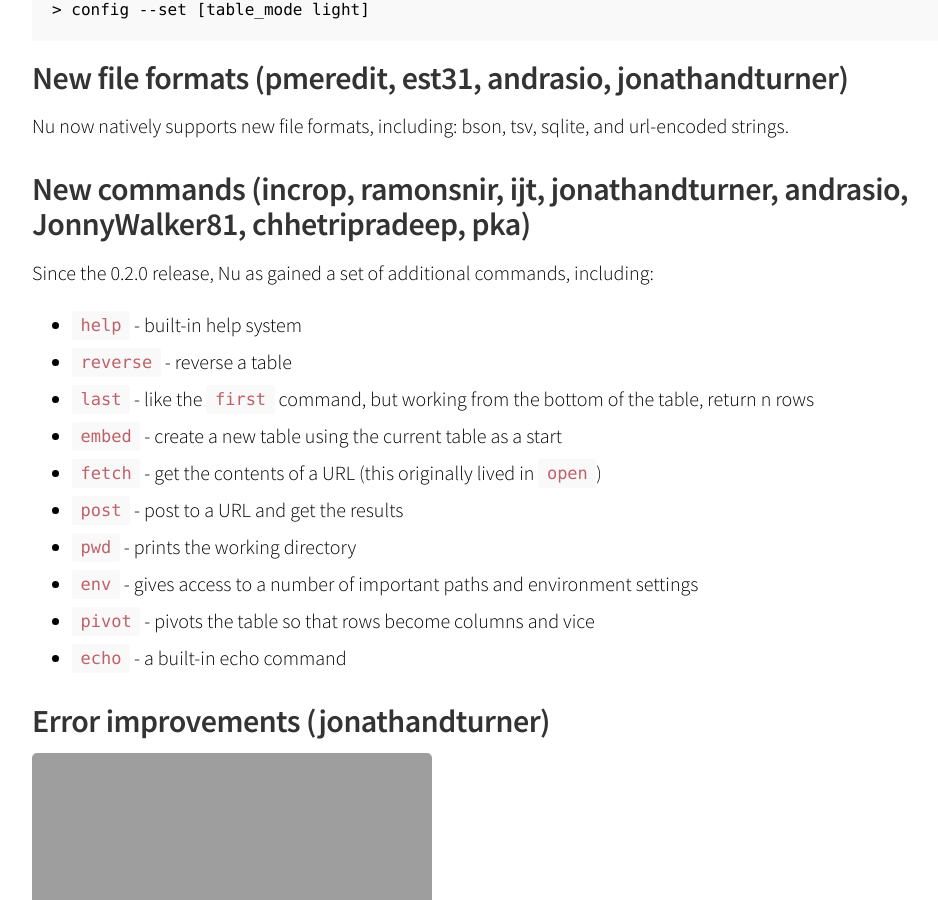
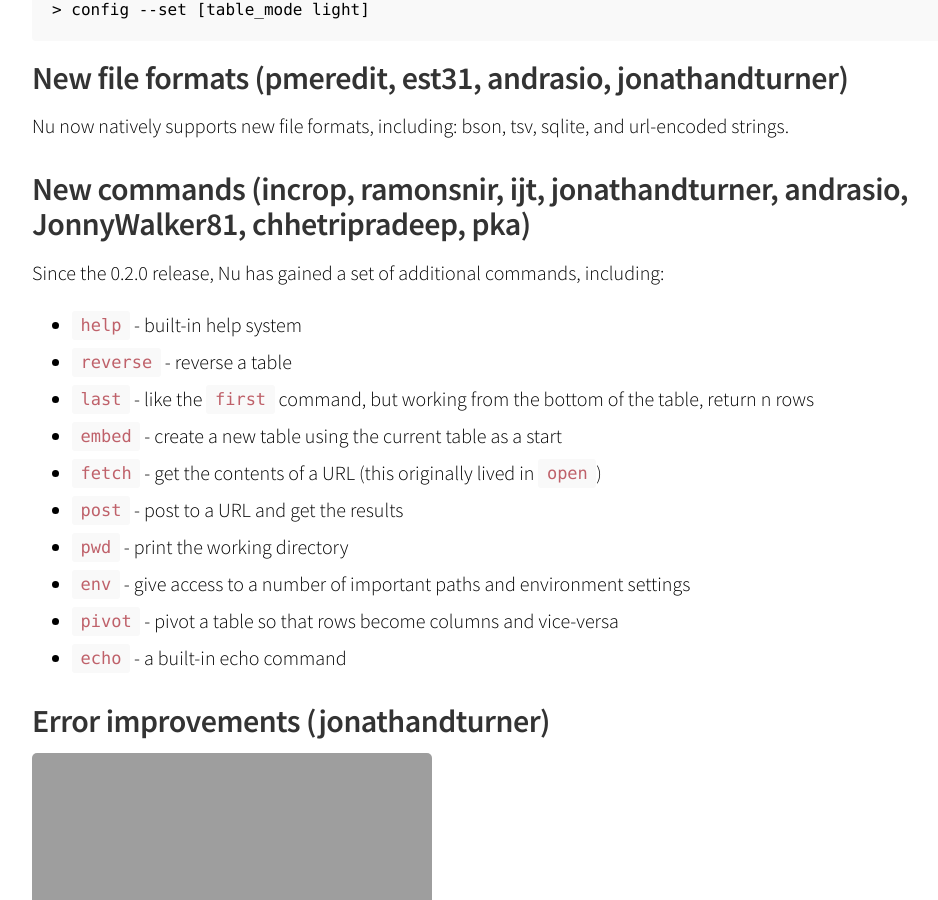
Before and after one commit to sophiajt/jntrnr.github.io, a Jekyll site: the page built from _posts/2019-09-24-nushell_0_3_0.md, in a window 1280 px wide and 900 px high, scrolled down 1511 px. Shown: the whole window, without its empty margins (78-1016 px from the left). Built offline with Jekyll 4.4.1, drawn with Linux system fonts in a browser that asks for light colours.

Commit message:
Fix some typos in 2019-09-24-nushell_0_3_0.md

```diff
--- a/_posts/2019-09-24-nushell_0_3_0.md
+++ b/_posts/2019-09-24-nushell_0_3_0.md
@@ -32,16 +32,16 @@ Nu now natively supports new file formats, including: bson, tsv, sqlite, and url
 
 ## New commands (incrop, ramonsnir, ijt, jonathandturner, andrasio, JonnyWalker81, chhetripradeep, pka)
 
-Since the 0.2.0 release, Nu as gained a set of additional commands, including:
+Since the 0.2.0 release, Nu has gained a set of additional commands, including:
 * `help` - built-in help system
 * `reverse` - reverse a table
 * `last` - like the `first` command, but working from the bottom of the table, return n rows
 * `embed` - create a new table using the current table as a start
 * `fetch` - get the contents of a URL (this originally lived in `open`)
 * `post` - post to a URL and get the results
-* `pwd` - prints the working directory
-* `env` - gives access to a number of important paths and environment settings
-* `pivot` - pivots the table so that rows become columns and vice
+* `pwd` - print the working directory
+* `env` - give access to a number of important paths and environment settings
+* `pivot` - pivot a table so that rows become columns and vice-versa
 * `echo` - a built-in echo command
 
 ## Error improvements (jonathandturner)
```
